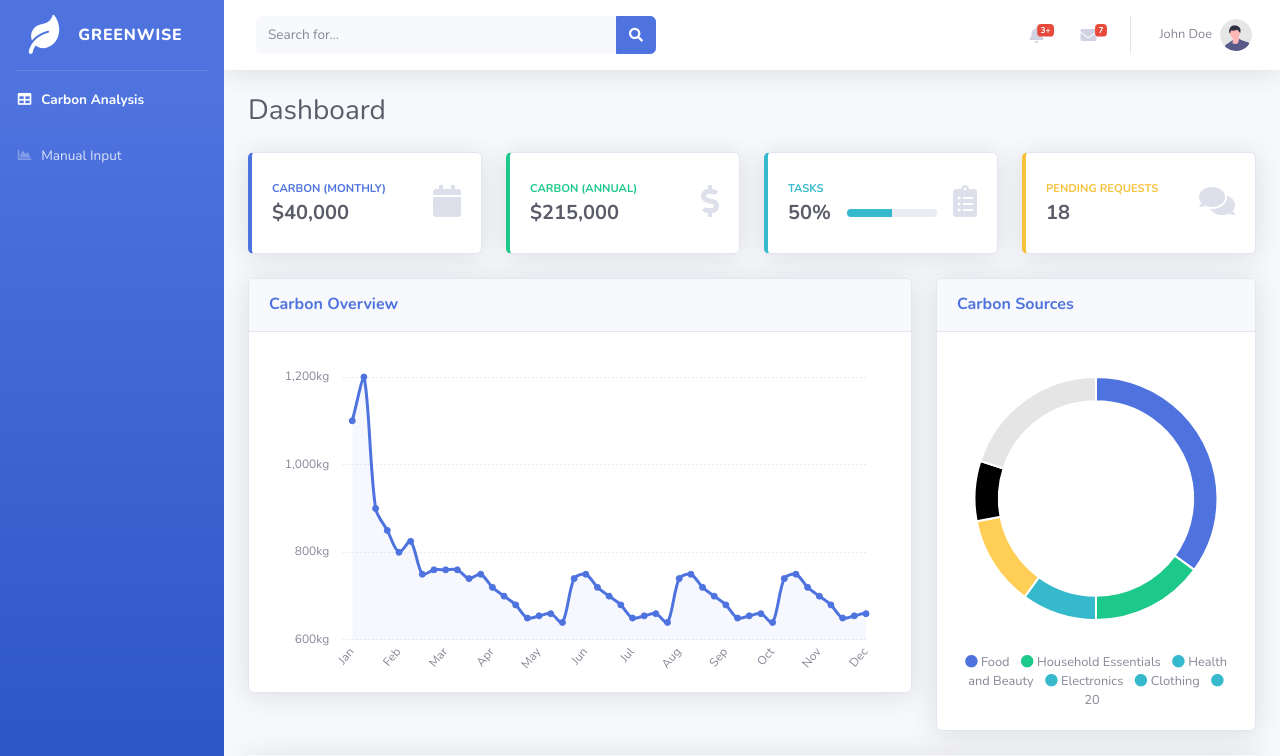
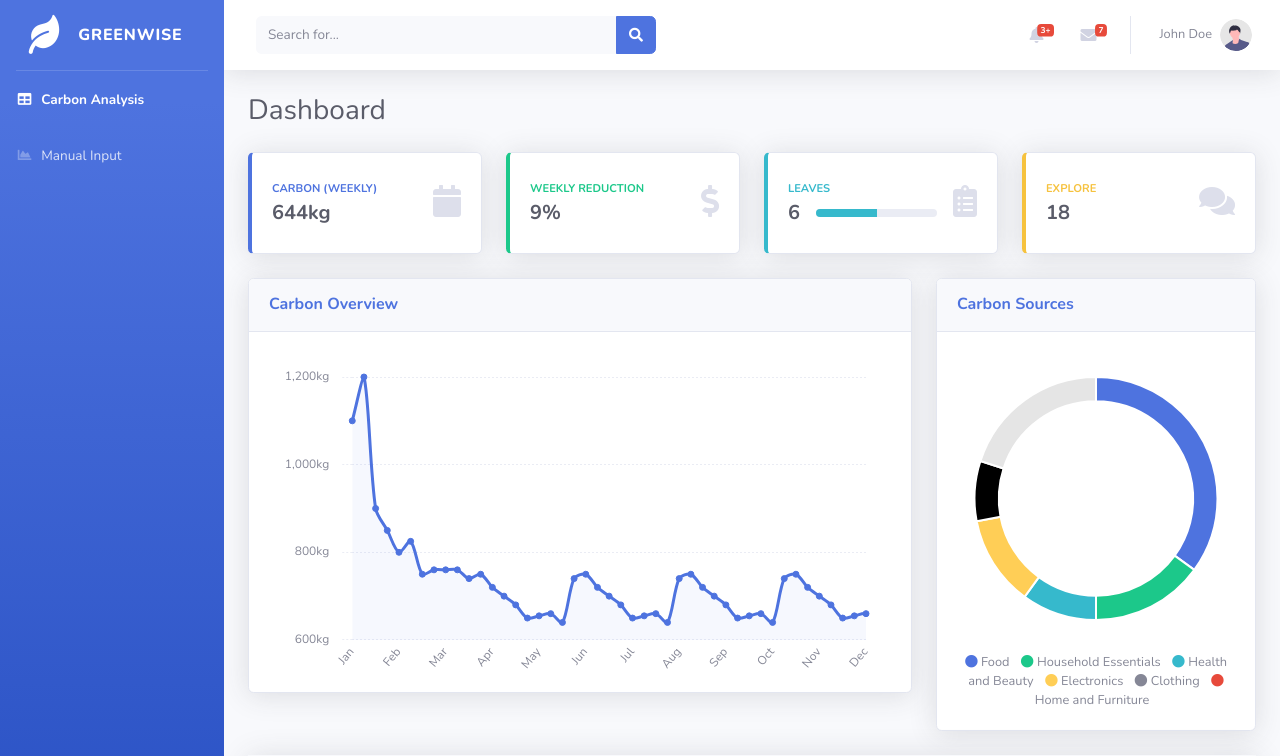
Before and after one commit to BenjMonast/GreenWise, a Flask app: page / in a window 1280 px wide. Shown: the top 756 px of the page. Run offline with Flask 3, Linux system fonts and the light colour scheme; some libraries are stand-ins or nearby versions.

Commit message:
type stuff

```diff
--- a/templates/index.html
+++ b/templates/index.html
@@ -74,8 +74,8 @@
                                     <div class="row no-gutters align-items-center">
                                         <div class="col mr-2">
                                             <div class="text-xs font-weight-bold text-primary text-uppercase mb-1">
-                                                Carbon (Monthly)</div>
-                                            <div class="h5 mb-0 font-weight-bold text-gray-800">$40,000</div>
+                                                Carbon (Weekly)</div>
+                                            <div class="h5 mb-0 font-weight-bold text-gray-800">644kg</div>
                                         </div>
                                         <div class="col-auto">
                                             <i class="fas fa-calendar fa-2x text-gray-300"></i>
@@ -92,8 +92,8 @@
                                     <div class="row no-gutters align-items-center">
                                         <div class="col mr-2">
                                             <div class="text-xs font-weight-bold text-success text-uppercase mb-1">
-                                                Carbon (Annual)</div>
-                                            <div class="h5 mb-0 font-weight-bold text-gray-800">$215,000</div>
+                                                Weekly Reduction</div>
+                                            <div class="h5 mb-0 font-weight-bold text-gray-800">9%</div>
                                         </div>
                                         <div class="col-auto">
                                             <i class="fas fa-dollar-sign fa-2x text-gray-300"></i>
@@ -109,11 +109,11 @@
                                 <div class="card-body">
                                     <div class="row no-gutters align-items-center">
                                         <div class="col mr-2">
-                                            <div class="text-xs font-weight-bold text-info text-uppercase mb-1">Tasks
+                                            <div class="text-xs font-weight-bold text-info text-uppercase mb-1">Leaves
                                             </div>
                                             <div class="row no-gutters align-items-center">
                                                 <div class="col-auto">
-                                                    <div class="h5 mb-0 mr-3 font-weight-bold text-gray-800">50%</div>
+                                                    <div class="h5 mb-0 mr-3 font-weight-bold text-gray-800">6</div>
                                                 </div>
                                                 <div class="col">
                                                     <div class="progress progress-sm mr-2">
@@ -139,7 +139,7 @@
                                     <div class="row no-gutters align-items-center">
                                         <div class="col mr-2">
                                             <div class="text-xs font-weight-bold text-warning text-uppercase mb-1">
-                                                Pending Requests</div>
+                                                Explore</div>
                                             <div class="h5 mb-0 font-weight-bold text-gray-800">18</div>
                                         </div>
                                         <div class="col-auto">
@@ -224,13 +224,13 @@
                                             <i class="fas fa-circle text-info"></i> Health and Beauty
                                         </span>
                                         <span class="mr-2">
-                                            <i class="fas fa-circle text-info"></i> Electronics
+                                            <i class="fas fa-circle" style="color: #ffce56;"></i> Electronics
                                         </span>
                                         <span class="mr-2">
-                                            <i class="fas fa-circle text-info"></i> Clothing
+                                            <i class="fas fa-circle" style="color: #8b9cc;"></i> Clothing
                                         </span>
                                         <span class="mr-2">
-                                            <i class="fas fa-circle text-info"></i> 20
+                                            <i class="fas fa-circle" style="color: #e74a3b;"></i> Home and Furniture
                                         </span>
                                     </div>
                                 </div>
```
